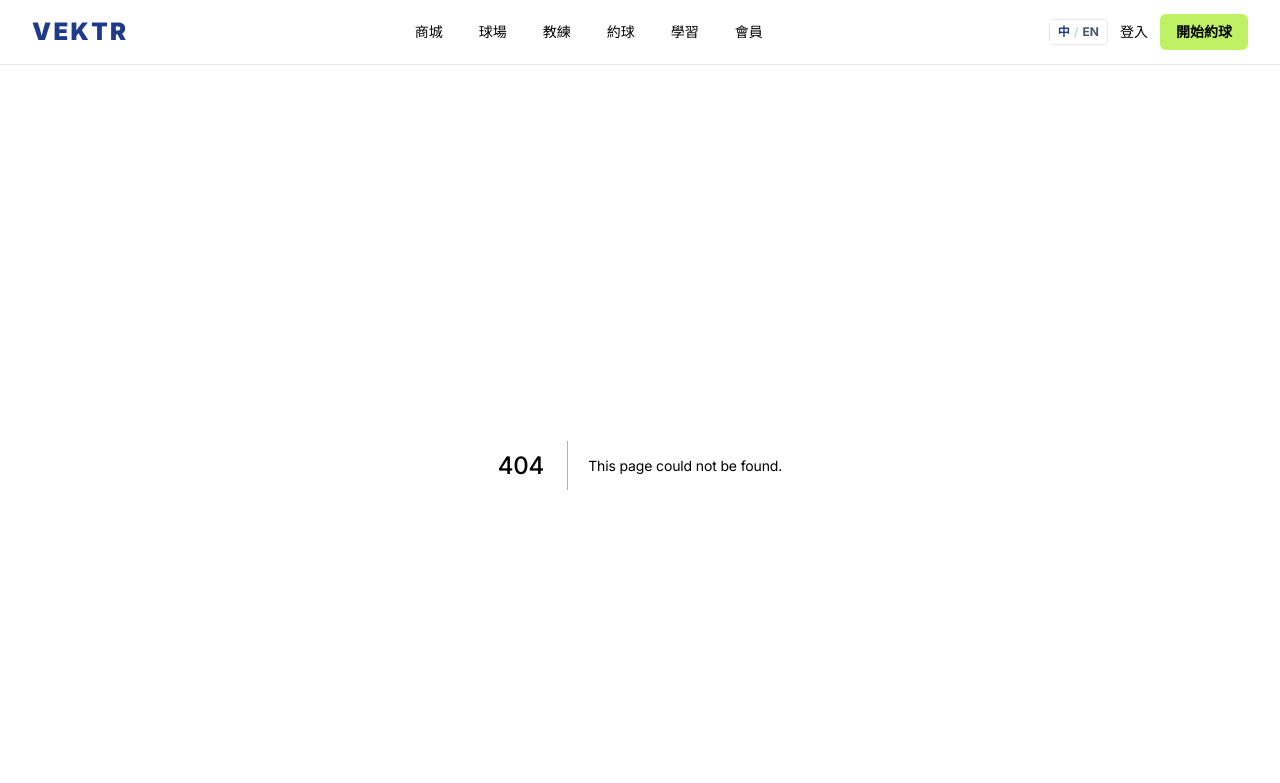
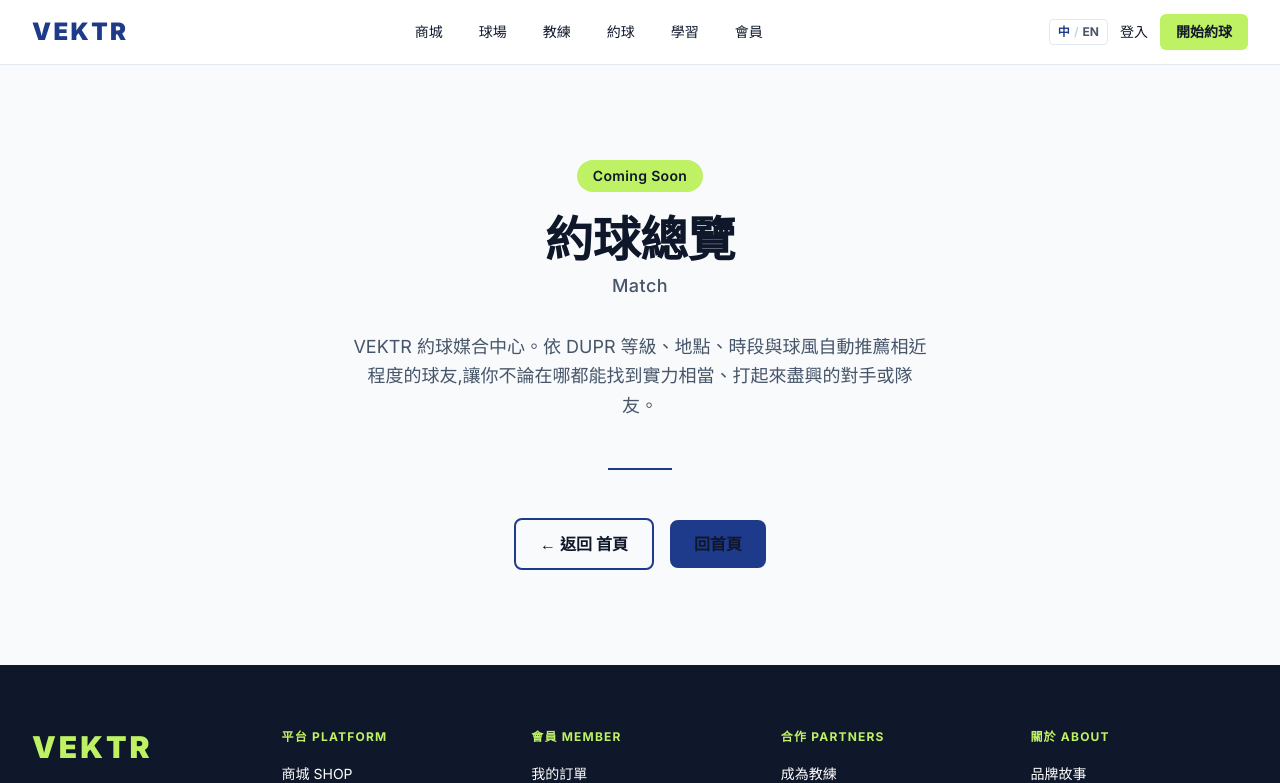
Before and after one commit to jimsshuang-code/vektr-demo, a Next.js app: page /match in a window 1280 px wide. Before the commit this address had no page. Shown: the top 783 px of the page. Built offline with nearby package versions, Linux system fonts and the light colour scheme.

Commit message:
feat: add /match section with 4 placeholder pages (create, find, history)

```diff
--- /dev/null
+++ b/app/match/create/page.tsx
@@ -0,0 +1,13 @@
+import PagePlaceholder from "@/app/components/PagePlaceholder";
+
+export default function MatchCreatePage() {
+  return (
+    <PagePlaceholder
+      title="開團約球"
+      titleEn="Create a Match"
+      description="設定時間、球場、人數、DUPR 等級範圍與場地費用分攤方式,一鍵發起約球。系統會自動通知符合條件的球友,並追蹤報名與確認狀態。"
+      parentPath="/match"
+      parentLabel="約球總覽"
+    />
+  );
+}
--- /dev/null
+++ b/app/match/find/page.tsx
@@ -0,0 +1,13 @@
+import PagePlaceholder from "@/app/components/PagePlaceholder";
+
+export default function MatchFindPage() {
+  return (
+    <PagePlaceholder
+      title="尋找球友"
+      titleEn="Find Players"
+      description="瀏覽附近開團中的場次,依 DUPR 等級、地點、時段、收費篩選,找到適合的場次直接報名加入。也可以瀏覽其他球友檔案、發送私人約球邀請。"
+      parentPath="/match"
+      parentLabel="約球總覽"
+    />
+  );
+}
--- /dev/null
+++ b/app/match/history/page.tsx
@@ -0,0 +1,13 @@
+import PagePlaceholder from "@/app/components/PagePlaceholder";
+
+export default function MatchHistoryPage() {
+  return (
+    <PagePlaceholder
+      title="約球紀錄"
+      titleEn="Match History"
+      description="完整約球歷史紀錄,包含每場對手、地點、比分、勝負與 DUPR 等級變化曲線。幫你掌握技術成長軌跡,也方便回顧最常一起打的球友圈。"
+      parentPath="/match"
+      parentLabel="約球總覽"
+    />
+  );
+}
--- /dev/null
+++ b/app/match/page.tsx
@@ -0,0 +1,13 @@
+import PagePlaceholder from "@/app/components/PagePlaceholder";
+
+export default function MatchPage() {
+  return (
+    <PagePlaceholder
+      title="約球總覽"
+      titleEn="Match"
+      description="VEKTR 約球媒合中心。依 DUPR 等級、地點、時段與球風自動推薦相近程度的球友,讓你不論在哪都能找到實力相當、打起來盡興的對手或隊友。"
+      parentPath="/"
+      parentLabel="首頁"
+    />
+  );
+}
```
